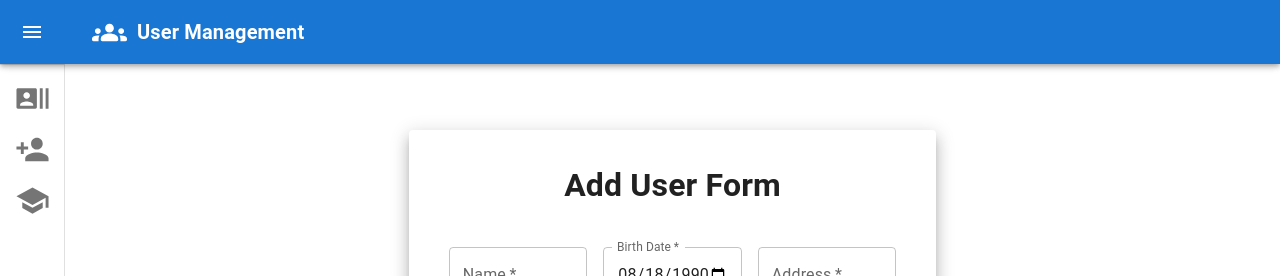
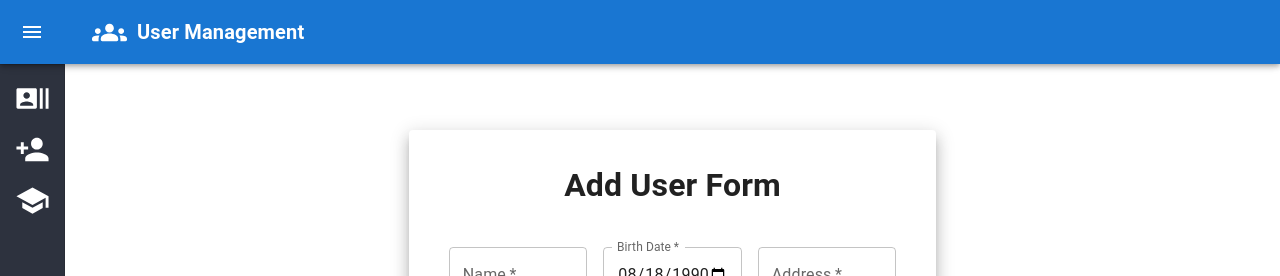
Before and after one commit to SanketKhardekar/react-router-assignment, a React (Create React App) app: page /addUser in a window 1280 px wide. Shown: the top 276 px of the page. Built offline with nearby package versions, Linux system fonts and the light colour scheme; no server answers.

Commit message:
Updated Css

```diff
--- a/src/component/Dialog/DialogComponent.jsx
+++ b/src/component/Dialog/DialogComponent.jsx
@@ -1,8 +1,12 @@
 import { Dialog } from "@mui/material"
+import CloseIcon from '@mui/icons-material/Close';
+const DialogComponent=(props)=>{
+    return <Dialog open={props.open}>
+        <div style={{display:"flex",flexDirection:"row", justifyContent:"flex-end"}}>
 
-const DialogComponent=(props)=>{
-    return <Dialog open={props.open} onClose={props.onClose}>
-        <div style={{padding:"30px", width: "400px"}}>
+        <CloseIcon onClick={props.onClose} fontSize="large"/>
+        </div>
+        <div style={{padding:"30px", width: "500px"}}>
             {props.children}
         </div>
     </Dialog>
--- a/src/component/Form/UserForm.jsx
+++ b/src/component/Form/UserForm.jsx
@@ -24,15 +24,15 @@ const hobbiesOptions = [
   { label: "Drawing", value: "Drawing" },
 ];
 const customeCreatableStyles = {
-  menu:base=>({
+  menu: (base) => ({
     ...base,
-    zIndex:2,
+    zIndex: 2,
   }),
-  control: base => ({
+  control: (base) => ({
     ...base,
     height: 55,
-    minHeight: 35
-  })
+    minHeight: 35,
+  }),
 };
 const UserForm = (props) => {
   const navigate = useNavigate();
@@ -71,7 +71,9 @@ const UserForm = (props) => {
   const [longBio, setLongBio] = useState(
     props.update ? props.user.longBio : ""
   );
-
+  // const checkNum=(e)=>{
+  //   if(e.key)
+  // }
   const onSubmitHandler = () => {
     const users = localStorage.getItem("users");
     let usersArray = [];
@@ -97,11 +99,9 @@ const UserForm = (props) => {
         localStorage.setItem("users", JSON.stringify(usersArray));
       }
       navigate("/", { replace: true });
-    }
-    else
-    {
-      let user={
-        id:props.user.id,
+    } else {
+      let user = {
+        id: props.user.id,
         name,
         address,
         gender,
@@ -111,10 +111,12 @@ const UserForm = (props) => {
         hobbies,
         shortBio,
         longBio,
-      }
+      };
       usersArray = JSON.parse(users);
-      const userIndex=usersArray.findIndex(user => user.id === props.user.id);
-      usersArray[userIndex]=user;
+      const userIndex = usersArray.findIndex(
+        (user) => user.id === props.user.id
+      );
+      usersArray[userIndex] = user;
       localStorage.setItem("users", JSON.stringify(usersArray));
       navigate("/", { replace: true });
     }
@@ -150,13 +152,13 @@ const UserForm = (props) => {
   return (
     <Grid
       container
-      sx={{ height: "fit-content", width: "100%", marginTop: "50px"}}
+      sx={{ height: "fit-content", width: "100%", marginTop: "50px" }}
       direction="row"
       justifyContent="center"
       alignSelf="center"
     >
       <Grid item md={6} xs={8}>
-        <Card sx={{padding:"10px",width:"100%"}} elevation={10}>
+        <Card sx={{ padding: "10px", width: "100%" }} elevation={10}>
           <Grid
             container
             spacing={10}
@@ -196,7 +198,7 @@ const UserForm = (props) => {
                   variant="outlined"
                   required
                   label="Birth Date"
-                  inputProps={{max: "2020-01-01"}}
+                  inputProps={{ max: "2020-01-01" }}
                   value={birthDate}
                   margin="normal"
                   onChange={(e) => {
@@ -297,7 +299,10 @@ const UserForm = (props) => {
                 )}
               </Grid>
               <Grid item md={6} xs={12}>
-                <Tooltip title="Select Hobbies Enter Name If Hobbies Not Avaiable" placeholder="bottom">
+                <Tooltip
+                  title="Select Hobbies Enter Name If Hobbies Not Avaiable"
+                  placeholder="bottom"
+                >
                   <FormControl fullWidth style={{ paddingTop: "15px" }}>
                     <Creatable
                       styles={customeCreatableStyles}
@@ -310,7 +315,8 @@ const UserForm = (props) => {
                       options={hobbiesOptions}
                       value={hobbies}
                     />
-                </FormControl></Tooltip>
+                  </FormControl>
+                </Tooltip>
               </Grid>
               <Grid item md={6} xs={12}>
                 <TextField
--- a/src/component/Sidebar/index.jsx
+++ b/src/component/Sidebar/index.jsx
@@ -24,25 +24,26 @@ const pages = [
   {
     id: 1,
     name: "UserList",
-    icon: <RecentActorsIcon fontSize="large" />,
+    icon: <RecentActorsIcon style={{color:"white"}} fontSize="large" />,
     to: "/",
   },
   {
     id: 2,
     name: "Add User",
-    icon: <PersonAddIcon fontSize="large" />,
+    icon: <PersonAddIcon style={{color:"white"}} fontSize="large" />,
     to: "/addUser",
   },
   {
     id: 3,
     name: "College",
-    icon: <SchoolIcon fontSize="large" />,
+    icon: <SchoolIcon style={{color:"white"}} fontSize="large" />,
     to: "/collegeList",
   },
 ];
 const drawerWidth = 240;
 const openedMixin = (theme) => ({
   width: drawerWidth,
+  backgroundColor:"#2d323e",
   transition: theme.transitions.create("width", {
     easing: theme.transitions.easing.sharp,
     duration: theme.transitions.duration.enteringScreen,
@@ -55,6 +56,7 @@ const closedMixin = (theme) => ({
     duration: theme.transitions.duration.leavingScreen,
   }),
   overflowX: "hidden",
+  backgroundColor:"#2d323e",
   width: `calc(${theme.spacing(7)} + 1px)`,
   [theme.breakpoints.up("sm")]: {
     width: `calc(${theme.spacing(8)} + 1px)`,
@@ -91,6 +93,7 @@ const Drawer = styled(MuiDrawer, {
 })(({ theme, open }) => ({
   width: drawerWidth,
   flexShrink: 0,
+  backgroundColor:"green",
   whiteSpace: "nowrap",
   boxSizing: "border-box",
   ...(open && {
@@ -138,6 +141,7 @@ const Index = (props) => {
       <Drawer variant="permanent" open={open}>
         <DrawerHeader>
           <IconButton
+          style={{color:"white"}}
             onClick={() => {
               setOpen(false);
             }}
@@ -155,6 +159,7 @@ const Index = (props) => {
                 minHeight: 48,
                 justifyContent: open ? "initial" : "center",
                 px: 2.5,
+                color:"white"
               }}
             >
               <ListItemIcon
--- a/src/pages/UserListPage.jsx
+++ b/src/pages/UserListPage.jsx
@@ -60,14 +60,14 @@ const UserListPage = (props) => {
       <Grid
         container
         flex="row"
+        justifyContent="flex-start"
         alignItems="center"
-        justifyContent="flex-start"
         spacing={1}
       >
-        <Grid item lg={2} xs={2}>
-          <h4 style={{ padding: "20px" }}>Card View</h4>
+        <Grid item lg={1} xs={1}>
+          <h4 >Card View</h4>
         </Grid>
-        <Grid item lg={2} xs={2}>
+        <Grid item lg={1} xs={1}>
           <Switch
             checked={isTableView}
             onChange={() => {
@@ -76,8 +76,8 @@ const UserListPage = (props) => {
             value="checked"
           />
         </Grid>
-        <Grid item lg={2} xs={2}>
-          <h4 style={{ padding: "20px" }}>Table View</h4>
+        <Grid item lg={1} xs={1}>
+          <h4 >Table View</h4>
         </Grid>
       </Grid>
       {isTableView ? (
@@ -92,7 +92,7 @@ const UserListPage = (props) => {
           </Grid>
         </Grid>
       ) : (
-        <CardViewComponent data={users.reverse()} onClick={onDetailedDialogOpenHandler} />
+        <CardViewComponent data={users} onClick={onDetailedDialogOpenHandler} />
       )}
 
       <DialogComponent
```
Lines whose indentation alone changed are shown as unchanged.
